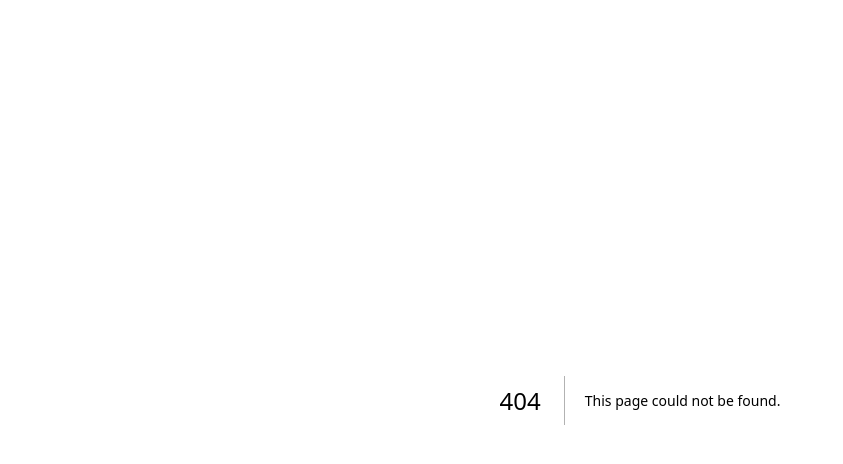
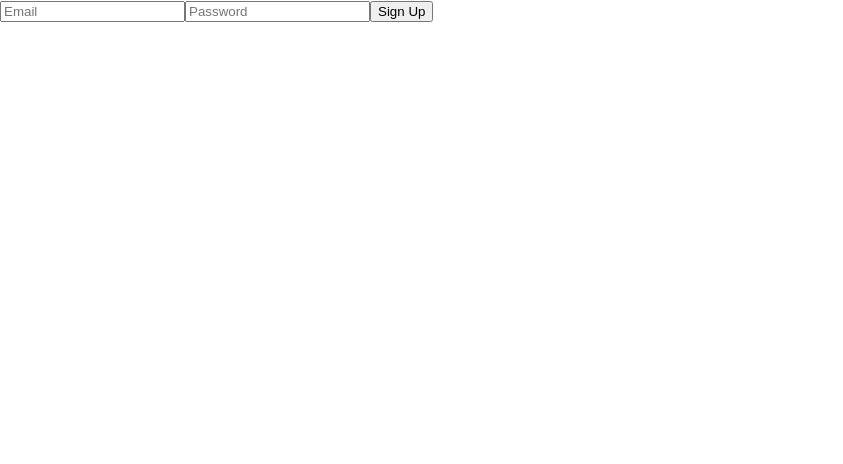
Before and after one commit to jamalshamsi1988/authentication, a Next.js app: page /signup in a window 1280 px wide. Before the commit this address had no page. Shown: the top 464 px of the page, without its empty margins (0-843 px from the left). Built offline with nearby package versions, Linux system fonts and the light colour scheme.

Commit message:
sign up component created

```diff
--- a/pages/_app.js
+++ b/pages/_app.js
@@ -4,4 +4,4 @@ function MyApp({ Component, pageProps }) {
   return <Component {...pageProps} />
 }
 
-export default MyApp
+export default MyApp;
--- a/pages/index.js
+++ b/pages/index.js
@@ -1,10 +1,12 @@
+import { Link } from 'next/link';
 
 import styles from '../styles/Home.module.css'
 
-export default function Home() {
+ function Home() {
   return (
     <div className={styles.container}>
-    <h1>Authentication</h1>
+      <button><Link href="/signup">Sign up</Link></button>
     </div>
   )
 }
+export default Home;
--- /dev/null
+++ b/pages/signup.js
@@ -0,0 +1,27 @@
+import { useState } from "react";
+
+
+function SignUp(){
+    const [email , setEmail]=useState("");
+    const [password , setPassword]=useState("");
+
+    const signupHandler= async () =>{
+        const res = await fetch("/api/auth/signup" , {
+            method : "POST",
+            body:JSON.stringify({email , password}),
+            headers: {'Content-type': 'application/json'},
+        });
+        const data = await res.json();
+        console.log(data)
+    }
+
+  return (
+    <div>
+        <input type='text' placeholder='Email' value={email} onChange={e => setEmail(e.target.value)} />
+        <input type='password' placeholder='Password' value={password} onChange={e => setPassword(e.target.value)} />
+        <button onClick={signupHandler}>Sign Up</button>
+    </div>
+  )
+}
+
+export default SignUp
```
Also changed, not shown: pages/api/auth/signUp.js (+7 -6 lines).
